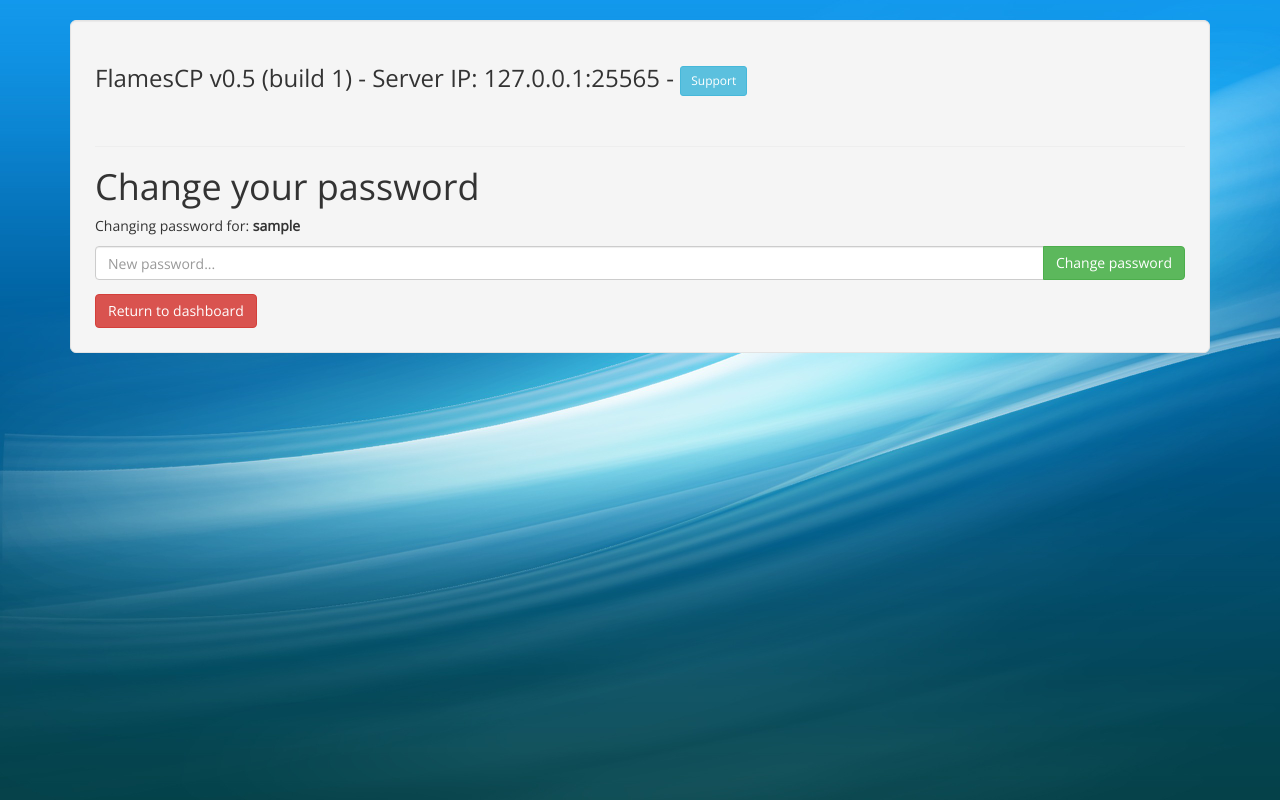
After one commit to oldTestAccount/FlamesCP, a PHP site: page /password.php in a window 1280 px wide. The commit adds this page. Run offline with PHP 8.4, Linux system fonts and the light colour scheme; the visitor is signed in with stand-in values (Sample User, id 1).

Commit message:
modified:   controls.php

```diff
--- a/controls.php
+++ b/controls.php
@@ -14,6 +14,7 @@ if (strpos($status,$stringfound) !== false) {
 <div class="btn-group">
 <a href="startserver.php" target="_blank" class="btn btn-success">Start Server</a>
 <a href="stop.php" disabled="disabled" target="_blank" class="btn btn-warning">Server already stopped!</a>
+<a href="password.php" class="btn btn-primary">Change password</a>
 <base target="_parent" />
 <a href="logout.php" class="btn btn-danger">Log out</a>
 </base>
@@ -24,6 +25,7 @@ if (strpos($status,$stringfound) !== false) {
 <div class="btn-group">
 <a href="startserver.php" disabled="disabled" target="_blank" class="btn btn-success">Server already started!</a>
 <a href="stop.php" target="_blank" class="btn btn-warning">Stop Server (data is not saved!)</a>
+<a href="password.php" class="btn btn-primary">Change password</a>
 <base target="_parent" />
 <a href="logout.php" class="btn btn-danger">Log out</a>
 </base>
--- /dev/null
+++ b/password.php
@@ -0,0 +1,89 @@
+<?php
+session_start();
+include('session.php');
+?>
+
+<body STYLE="background-color:transparent">
+<link href="https://maxcdn.bootstrapcdn.com/bootstrap/3.3.5/css/bootstrap.min.css" rel="stylesheet">
+<script src="https://maxcdn.bootstrapcdn.com/bootstrap/3.3.5/js/bootstrap.min.js"></script>
+<link href='http://fonts.googleapis.com/css?family=Open+Sans' rel='stylesheet' type='text/css'>
+<font face="Open Sans">
+<title>FlamesCP | Welcome!</title>
+<link href='http://fonts.googleapis.com/css?family=Open+Sans' rel='stylesheet' type='text/css'>
+<br>
+<div class="container">
+<div class="well well-lg">
+<h3>FlamesCP v0.5 (build 1) - Server IP: <?php echo $_SERVER['SERVER_ADDR']; ?>:25565 -  <a href="mailto:support@flameshost.com" class="btn btn-info btn-sm">Support</a></h3>
+<br>
+<html>
+<hr>
+<head>
+<h1>Change your password</h1>
+<p>Changing password for: <b><?php echo $_SESSION['logged_in_as']; ?></b></p>
+<form action="password.php" method="GET">
+<div class="input-group">
+<input type="password" placeholder="New password..." name="password" class="form-control">
+<span class="input-group-btn">
+<input type="submit" value="Change password" class="btn btn-success">
+</span>
+</div>
+</form>
+
+<?php
+if(isset($_GET['password'])){
+$password = $_GET['password'];
+$conn = mysql_connect('127.0.0.1', 'root', 'stapHunu3A');
+mysql_select_db('users', $conn);
+$username = $_SESSION['logged_in_as'];
+$sql = 'update login SET password="'.$password.'" where username="'.$username.'";';
+$query=mysql_query($sql);
+echo "<div class='alert alert-success'>Password changed successfully!</div>";
+}
+echo '<a href="dashboard.php" class="btn btn-danger">Return to dashboard</a>';
+?>
+
+<style type="text/css">
+body {
+  /* Location of the image */
+  background-image: url(bg.jpg);
+
+  /* Background image is centered vertically and horizontally at all times */
+  background-position: center center;
+
+  /* Background image doesn't tile */
+  background-repeat: no-repeat;
+
+  /* Background image is fixed in the viewport so that it doesn't move when
+     the content's height is greater than the image's height */
+  background-attachment: fixed;
+
+  /* This is what makes the background image rescale based
+     on the container's size */
+  background-size: cover;
+
+  /* Set a background color that will be displayed
+     while the background image is loading */
+  background-color: #464646;
+}body {
+  /* Location of the image */
+  background-image: url(bg.jpg);
+
+  /* Background image is centered vertically and horizontally at all times */
+  background-position: center center;
+
+  /* Background image doesn't tile */
+  background-repeat: no-repeat;
+
+  /* Background image is fixed in the viewport so that it doesn't move when
+     the content's height is greater than the image's height */
+  background-attachment: fixed;
+
+  /* This is what makes the background image rescale based
+     on the container's size */
+  background-size: cover;
+
+  /* Set a background color that will be displayed
+     while the background image is loading */
+  background-color: #464646;
+}
+</style>
```
